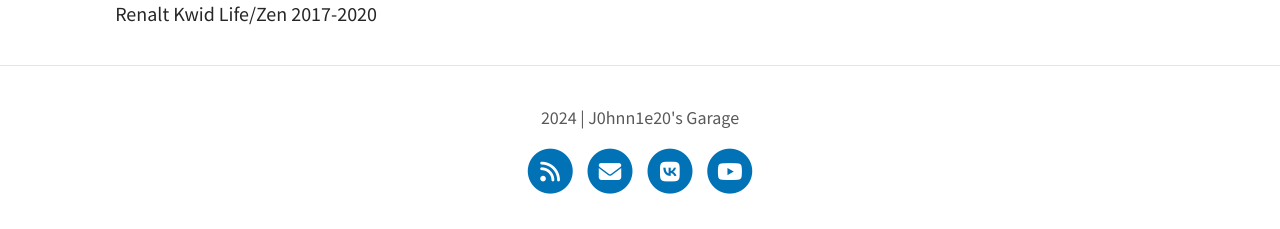
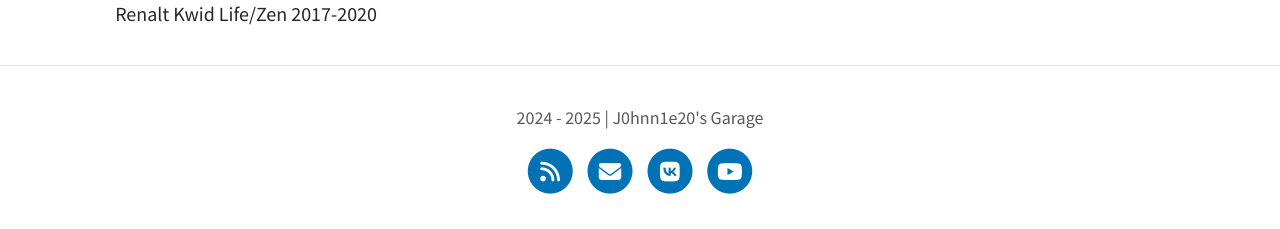
Before and after one commit to j0hnn1e20/j0hnn1e20.github.io, a Jekyll site: the page built from index.html, in a window 1280 px wide. Shown: the part 4468-4697 px from the top of the page. Built offline with Jekyll 4.4.1, drawn with Linux system fonts in a browser that asks for light colours; a script that is not in the unit is left out; the list of posts is cut into pages by our own code.

Commit message:
Update _config.yml

```diff
--- a/_config.yml
+++ b/_config.yml
@@ -11,8 +11,8 @@ favicon: assets/j020.ico                             # Icon displayed in the tab
 # Header and footer text
 header_text: Welcome to my Garage!  # Change Blog header text
 header_feature_image: assets/img/header/johnnie.png
-header_feature_image_responsive: true
-footer_text: 2024 | J0hnn1e20's Garage
+header_feature_image_responsive: false
+footer_text: 2024 - 2025 | J0hnn1e20's Garage
 
 # Blog
 excerpt: true                                           # Or "truncate" (first 250 characters), "false" to disable
```
